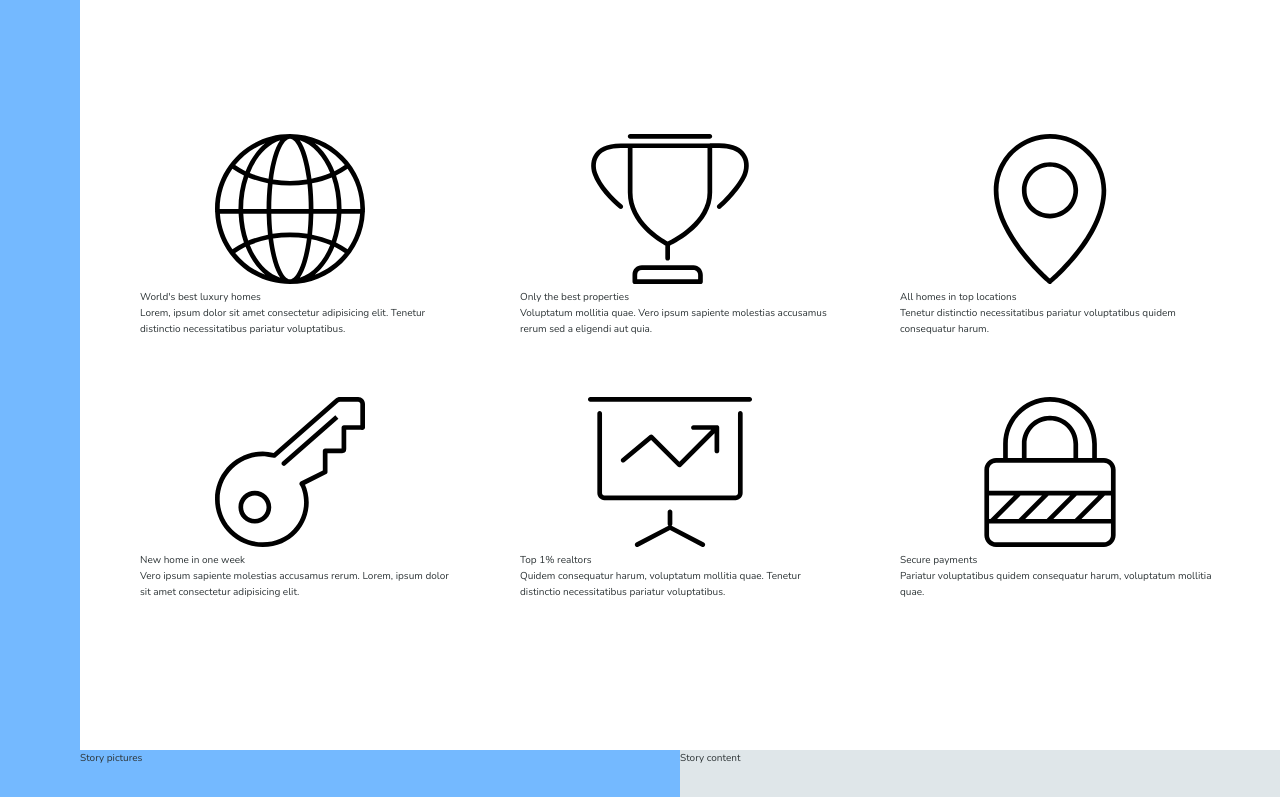
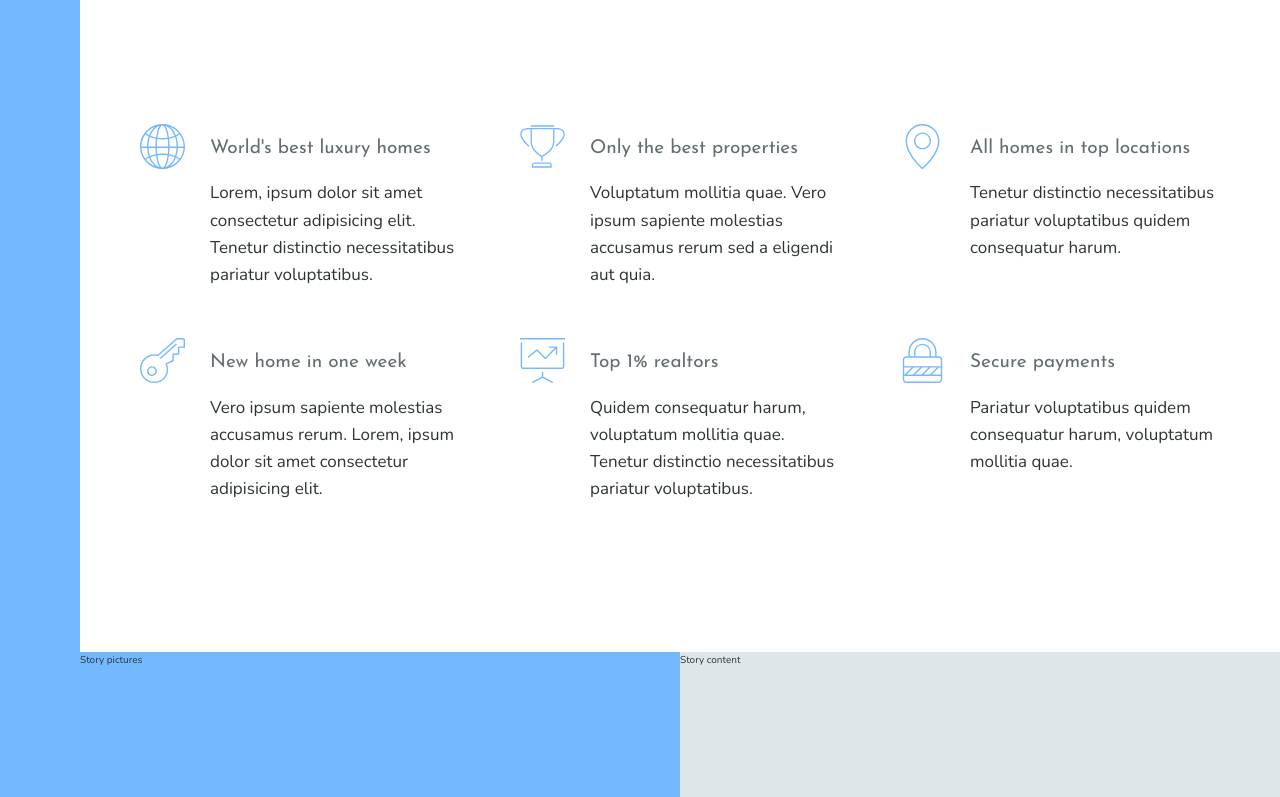
Before and after one commit to thomaschsu/housing-template, a website: page index.html in a window 1280 px wide. Shown: the part 656-1453 px from the top of the page. Drawn offline with nearby package versions, Linux system fonts and the light colour scheme.

Commit message:
Finished features section

```diff
--- a/index.html
+++ b/index.html
@@ -30,7 +30,7 @@
             <svg class="feature__icon">
                 <use xlink:href="img/sprite.svg#icon-global"></use>
             </svg>
-            <div class="heading-4">World's best luxury homes</div>
+            <div class="heading-4 heading-4--dark">World's best luxury homes</div>
             <p class="feature__text">Lorem, ipsum dolor sit amet consectetur adipisicing elit. Tenetur distinctio
                 necessitatibus pariatur voluptatibus.
             </p>
@@ -39,7 +39,7 @@
             <svg class="feature__icon">
                 <use xlink:href="img/sprite.svg#icon-trophy"></use>
             </svg>
-            <div class="heading-4">Only the best properties</div>
+            <div class="heading-4 heading-4--dark">Only the best properties</div>
             <p class="feature__text">Voluptatum mollitia quae. Vero ipsum sapiente molestias accusamus rerum sed a eligendi aut quia.
             </p>
         </div>
@@ -47,7 +47,7 @@
             <svg class="feature__icon">
                 <use xlink:href="img/sprite.svg#icon-map-pin"></use>
             </svg>
-            <div class="heading-4">All homes in top locations</div>
+            <div class="heading-4 heading-4--dark">All homes in top locations</div>
             <p class="feature__text">Tenetur distinctio necessitatibus pariatur voluptatibus quidem consequatur harum.
             </p>
         </div>
@@ -55,7 +55,7 @@
             <svg class="feature__icon">
                 <use xlink:href="img/sprite.svg#icon-key"></use>
             </svg>
-            <div class="heading-4">New home in one week</div>
+            <div class="heading-4 heading-4--dark">New home in one week</div>
             <p class="feature__text">Vero ipsum sapiente molestias accusamus rerum. Lorem, ipsum dolor sit amet consectetur adipisicing elit.
             </p>
         </div>
@@ -63,7 +63,7 @@
             <svg class="feature__icon">
                 <use xlink:href="img/sprite.svg#icon-presentation"></use>
             </svg>
-            <div class="heading-4">Top 1% realtors</div>
+            <div class="heading-4 heading-4--dark">Top 1% realtors</div>
             <p class="feature__text">Quidem consequatur harum, voluptatum mollitia quae. Tenetur distinctio necessitatibus pariatur voluptatibus.
             </p>
         </div>
@@ -71,7 +71,7 @@
             <svg class="feature__icon">
                 <use xlink:href="img/sprite.svg#icon-lock"></use>
             </svg>
-            <div class="heading-4">Secure payments</div>
+            <div class="heading-4 heading-4--dark">Secure payments</div>
             <p class="feature__text">Pariatur voluptatibus quidem consequatur harum, voluptatum mollitia quae.
             </p>
         </div>
--- a/sass/_features.scss
+++ b/sass/_features.scss
@@ -2,6 +2,26 @@
     grid-column: center-start / center-end;
     margin: 15rem 0;
     display: grid;
-    grid-template-columns: repeat(3, 1fr);
+    // grid-template-columns: repeat(3, 1fr);
+    grid-template-columns: repeat(auto-fit, minmax(25rem, 1fr));
     grid-gap: 6rem;
+    align-items: start;
 }
+
+.feature {
+    display: grid;
+    grid-template-columns: min-content 1fr;
+    grid-row-gap: 1.5rem;
+    grid-column-gap: 2.5rem;
+    &__icon {
+        fill: $color-primary;
+        width: 4.5rem;
+        height: 4.5rem;
+        grid-row: 1 / span 2;
+        transform: translateY(-1rem);
+    }
+
+    &__text {
+        font-size: 1.7rem;
+    }
+}
--- a/sass/_typography.scss
+++ b/sass/_typography.scss
@@ -0,0 +1,27 @@
+%heading {
+    font-family: $font-display;
+    font-weight: 400;
+}
+
+.heading-1 {
+    @extend %heading;
+}
+
+.heading-2 {
+    @extend %heading;
+}
+
+.heading-3 {
+    @extend %heading;
+}
+
+.heading-4 {
+    @extend %heading;
+    font-size: 1.9rem;
+    &--light {
+        color: $color-grey-light-1;
+    }
+    &--dark {
+        color: $color-grey-dark-1;
+    }
+}
```
Also changed, not shown: css/style.css.
